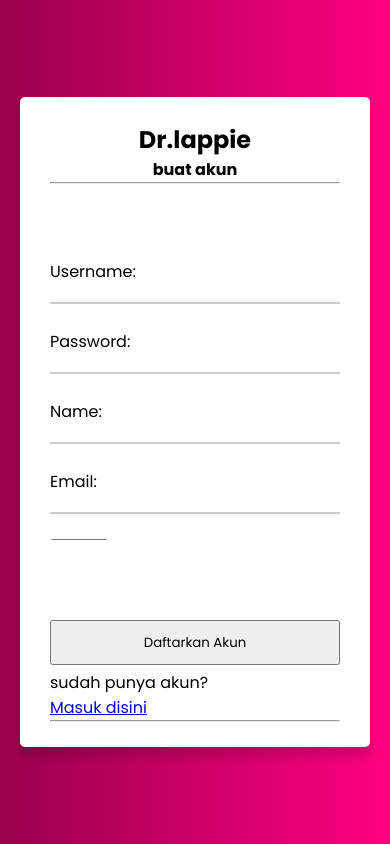
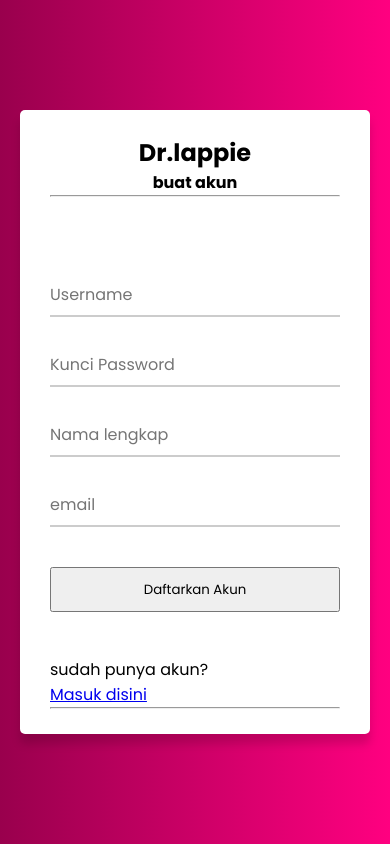
Before and after one commit to mahesaPinuntun/WebLungCancerPrediction, a Flask app: template templates/smartphoneregister.html in a window 390 px wide. Run offline with Flask 3, Linux system fonts and the light colour scheme; the template is opened without the code that fills it, so the values that code supplies are empty.

Commit message:
Update smartphoneregister.html

```diff
--- a/templates/smartphoneregister.html
+++ b/templates/smartphoneregister.html
@@ -178,29 +178,47 @@
         <br>
         <form action="{{ url_for('register') }}" method="POST">
             <div class="input-box underline">
+                <input type="text" id="username" placeholder="Username"
+                name="username" required><br><br>
+            </div>
 
-                <label for="username">Username:</label>
+            <div class="input-box underline">
+                <input type="password" id="pw"
+                name="pw" placeholder="Kunci Password" required><br><br>
+            </div>
 
-                <input type="text" id="username" name="username" required><br><br>
+            <div class="input-box underline">
+                <input type="text" id="name" placeholder="Nama lengkap"
+                name="name" required><br><br>
             </div>
+
             <div class="input-box underline">
+                <input type="email" id="email"
+                name="email" placeholder="email" required><br><br>
+            </div>
 
-                <label for="pw">Password:</label>
-                <input type="password" id="pw" name="pw" required><br><br>
+            <div style="display:none;">
+                <label>Role:</label>
+                <!-- izin make template From Uiverse.io by xyzswas -->
+                <div name="isadmin" class="radio-group">
+                    <label class="liquid-radio">
+                        <input type="radio" name="isadmin" value="1" checked="" />
+                        <span class="radio-visual"></span>
+                        <span class="radio-label">Admin</span>
+                    </label>
+                    <label class="liquid-radio">
+                        <input type="radio" name="isadmin" value="0" checked="true" />
+                        <span class="radio-visual"></span>
+                        <span class="radio-label">User</span>
+                    </label>
+                </div>
+
+
             </div>
-            <div class="input-box underline">
-                <label for="name">Name:</label>
-                <input type="text" id="name" name="name" required><br><br>
-            </div>
-            <div class="input-box underline">
-                <label for="email">Email:</label>
-                <input type="email" id="email" name="email" required><br><br>
-            </div>
-            <input type="submit" value="Register">
-            <div class="input-box button">
 
-                <button class="input-box button" type="submit" value="Register">Daftarkan Akun</button>
-            </div>
+
+            <button class="input-box button" type="submit">Daftarkan Akun</button>
+
         </form>
         <br>
         <div>
```
